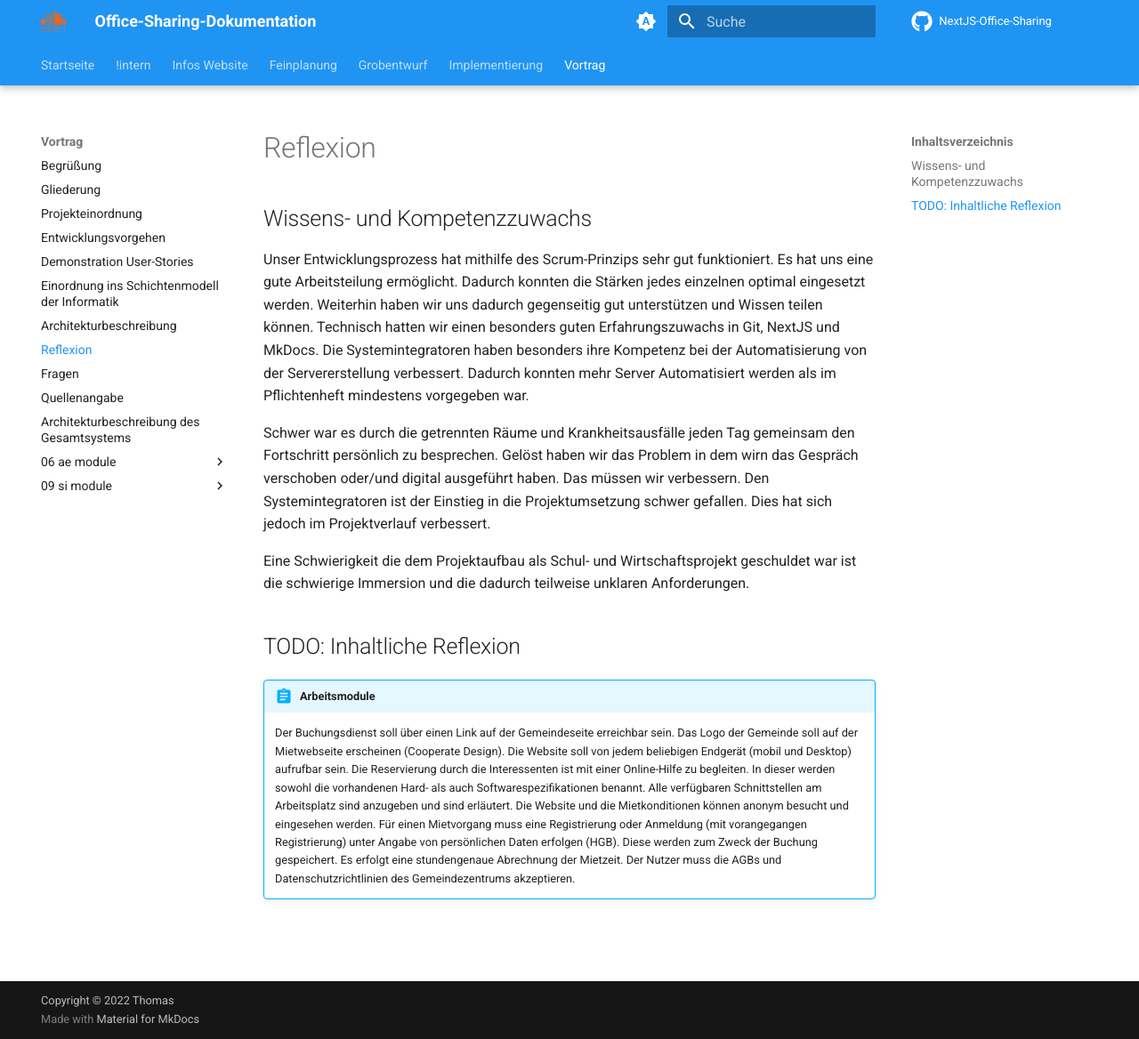
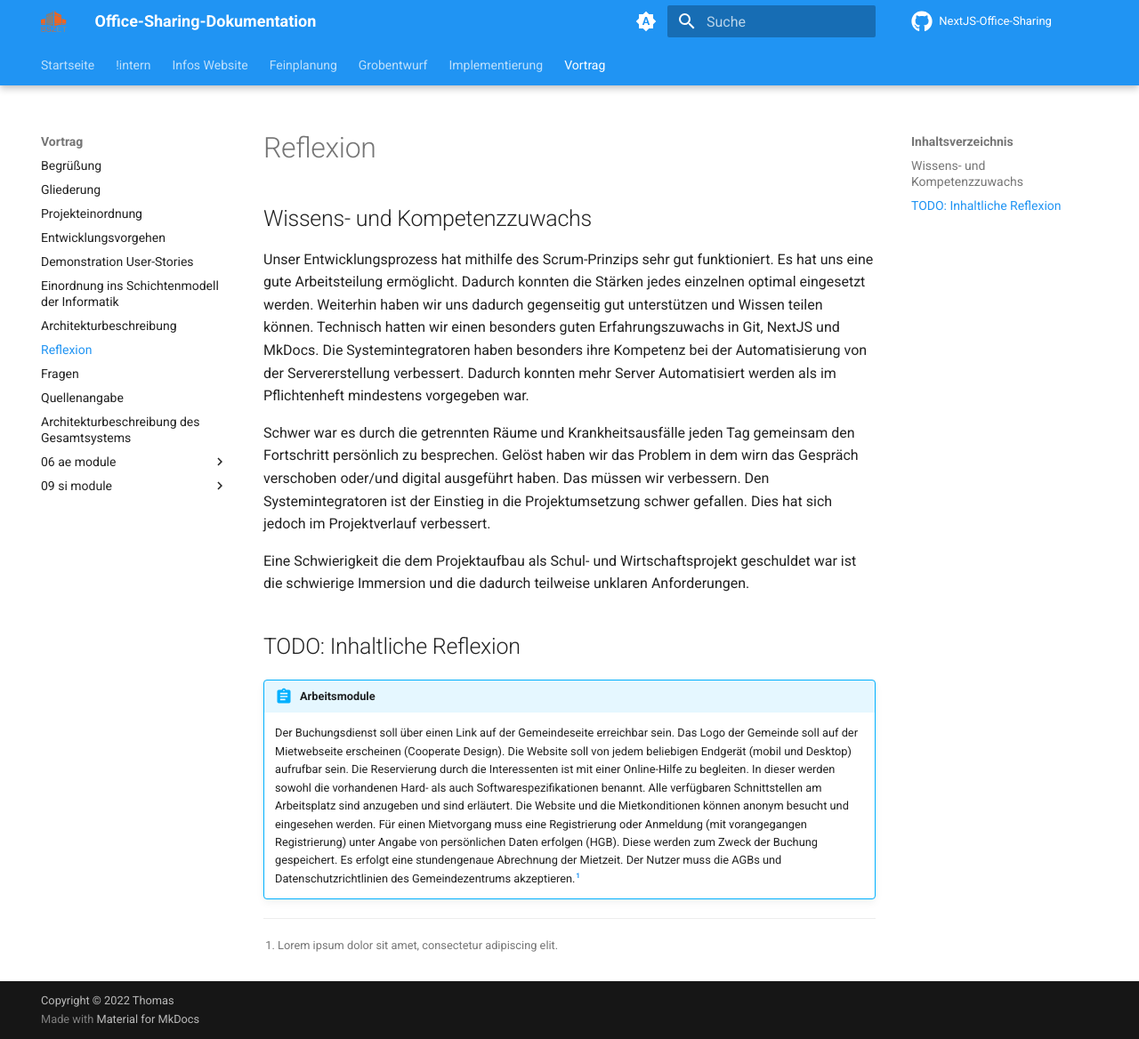
Before and after one commit to gz-bad-erzland-p2/Dokumentation, an MkDocs documentation site: the page built from docs/vortrag/10_reflexion.md, in a window 1280 px wide and 1168 px high. Shown: the whole window at 89% size. Built offline with MkDocs 1.6.1 and Material for MkDocs 9.7.7, drawn with Linux system fonts in a browser that asks for light colours; comment, search, counter and statistics services are not loaded.

Commit message:
Update 10_reflexion.md

```diff
--- a/docs/vortrag/10_reflexion.md
+++ b/docs/vortrag/10_reflexion.md
@@ -27,4 +27,6 @@ Eine Schwierigkeit die dem Projektaufbau als Schul- und Wirtschaftsprojekt gesch
     Für einen Mietvorgang muss eine Registrierung oder Anmeldung (mit vorangegangen Registrierung)
     unter Angabe von persönlichen Daten erfolgen (HGB).
     Diese werden zum Zweck der Buchung gespeichert. Es erfolgt eine stundengenaue Abrechnung der Mietzeit.
-    Der Nutzer muss die AGBs und Datenschutzrichtlinien des Gemeindezentrums akzeptieren.
+    Der Nutzer muss die AGBs und Datenschutzrichtlinien des Gemeindezentrums akzeptieren.[^1]
+
+[^1]: Lorem ipsum dolor sit amet, consectetur adipiscing elit.
```
